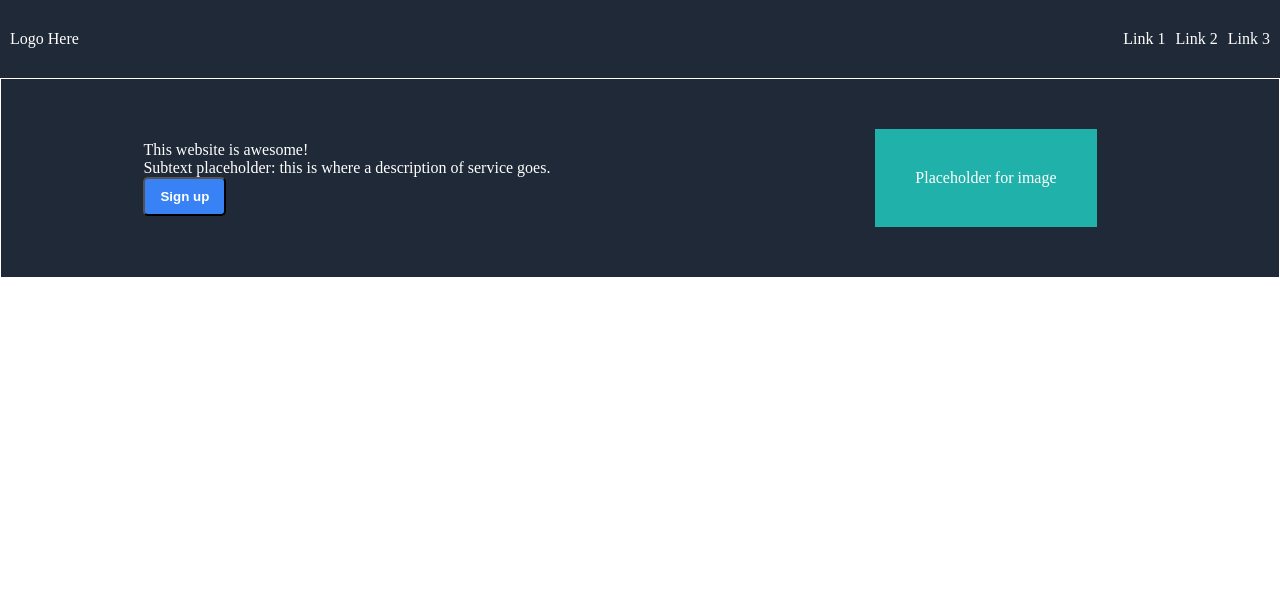
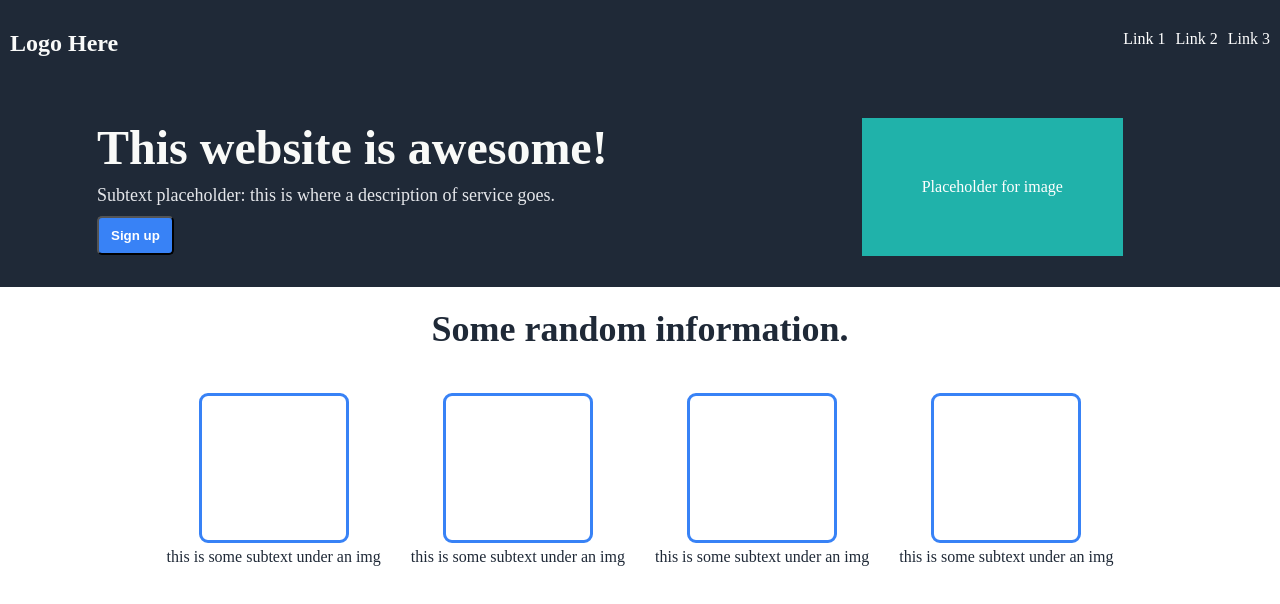
Before and after one commit to stochasticats/landing-page, a plain HTML site: page index.html in a window 1280 px wide. Drawn offline with Linux system fonts and the light colour scheme.

Commit message:
add sections to index.html  and styling to style.css

```diff
--- a/index.html
+++ b/index.html
@@ -21,20 +21,43 @@
     </div>
 
     <div class="header-container">
-
         <div class="header">
             <div class="info">
                 <div class="title">This website is awesome!</div>
                 <div class="description">Subtext placeholder: this is where a description of service goes.</div>
                 <button class="button button1">Sign up</button>
             </div>
-
             <div class="image-main">
                 Placeholder for image
             </div>
         </div>
+    </div>
 
+    <div class="content-container">
+        <div class="content">
+            <div class="banner">Some random information.</div>
+            <div class="cards-container">
+                <div class="card">
+                    <div class="box"></div>
+                    <div class="text">this is some subtext under an img</div>
+                </div>
+                <div class="card">
+                    <div class="box"></div>
+                    <div class="text">this is some subtext under an img</div>
+                </div>
+                <div class="card">
+                    <div class="box"></div>
+                    <div class="text">this is some subtext under an img</div>
+                </div>
+                <div class="card">
+                    <div class="box"></div>
+                    <div class="text">this is some subtext under an img</div>
+                </div>
+            </div>
+        </div>
     </div>
+
+
 
 </body>
 </html>
--- a/style.css
+++ b/style.css
@@ -19,6 +19,12 @@
     margin: 10px;
 }
 
+.logo {
+    color: #f9faf9;
+    font-size: 24px;
+    font-weight: bold;
+}
+
 .links {
     display: flex;
     justify-content: flex-end;
@@ -37,7 +43,6 @@
 }
 
 .header {
-    border: 1px solid #fff;
     display: flex;
     justify-content: space-around;
     align-items: center;
@@ -50,6 +55,19 @@
     align-items: flex-start;
 }
 
+.title {
+    font-size: 48px;
+    font-weight: bolder;
+    color: #f9faf8;
+    padding-bottom: 10px;
+}
+
+.description {
+    font-size: 18px;
+    color: #E5E7EB;
+    padding-bottom: 10px;
+}
+
 .button {
     color: #fff;
     background-color: #3882f6;
@@ -57,12 +75,54 @@
     text-align: center;
     border-radius: 5px;
     font-weight: bold;
-    padding-left: 15px;
-    padding-right: 15px;
+    padding-left: 12px;
+    padding-right: 12px;
 }
 
 .image-main {
     background-color: lightseagreen;
-    padding: 40px;
-    margin: 40px;
+    padding: 60px;
+    margin: 60px;
 }
+
+.content-container {
+    background-color: #fff;
+    color: #1F2937;
+    height: 300px;
+    display: flex;
+    justify-content: center;
+}
+
+.content {
+    display: flex;
+    flex-direction: column;
+    justify-content: space-around;
+    align-items: center;
+}
+
+.banner {
+    font-size: 36px;
+    font-weight: bold;
+    justify-content: center;
+}
+
+.cards-container {
+    display: flex;
+    justify-content: center;
+    gap: 30px;
+}
+
+.card {
+    display: flex;
+    flex-direction: column;
+    justify-content: center;
+    align-items: center;
+    gap: 5px;
+}
+
+.box {
+    border: 3px solid #3882f6;
+    border-radius: 9px;
+    height: 150px;
+    width: 150px;
+}
```
